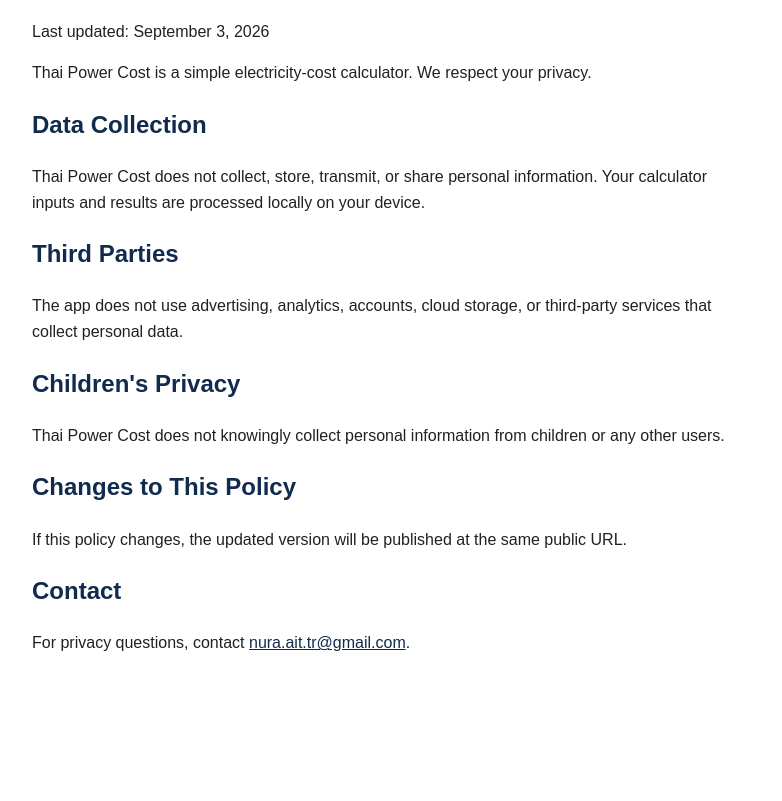
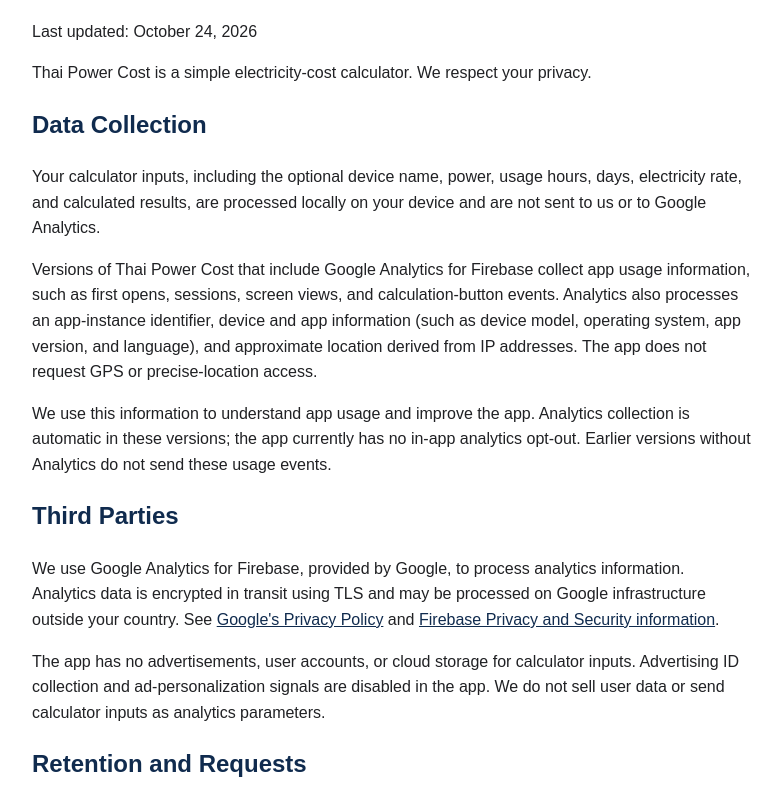
Before and after one commit to denizvahdettinn/thai-power-cost-privacy, a plain HTML site: page index.html in a window 1280 px wide. Shown: the part 102-903 px from the top of the page, without its empty margins (248-1030 px from the left). Before the commit the page ends 806 px from the top, so only its background shows below. Drawn offline with Linux system fonts and the light colour scheme.

Commit message:
Disclose Firebase Analytics collection and privacy controls

```diff
--- a/index.html
+++ b/index.html
@@ -12,16 +12,29 @@
 </head>
 <body>
   <h1>Privacy Policy for Thai Power Cost</h1>
-  <p>Last updated: September 3, 2026</p>
+  <p>Last updated: October 24, 2026</p>
+
   <p>Thai Power Cost is a simple electricity-cost calculator. We respect your privacy.</p>
+
   <h2>Data Collection</h2>
-  <p>Thai Power Cost does not collect, store, transmit, or share personal information. Your calculator inputs and results are processed locally on your device.</p>
+  <p>Your calculator inputs, including the optional device name, power, usage hours, days, electricity rate, and calculated results, are processed locally on your device and are not sent to us or to Google Analytics.</p>
+  <p>Versions of Thai Power Cost that include Google Analytics for Firebase collect app usage information, such as first opens, sessions, screen views, and calculation-button events. Analytics also processes an app-instance identifier, device and app information (such as device model, operating system, app version, and language), and approximate location derived from IP addresses. The app does not request GPS or precise-location access.</p>
+  <p>We use this information to understand app usage and improve the app. Analytics collection is automatic in these versions; the app currently has no in-app analytics opt-out. Earlier versions without Analytics do not send these usage events.</p>
+
   <h2>Third Parties</h2>
-  <p>The app does not use advertising, analytics, accounts, cloud storage, or third-party services that collect personal data.</p>
+  <p>We use Google Analytics for Firebase, provided by Google, to process analytics information. Analytics data is encrypted in transit using TLS and may be processed on Google infrastructure outside your country. See <a href="https://policies.google.com/privacy">Google's Privacy Policy</a> and <a href="https://firebase.google.com/support/privacy">Firebase Privacy and Security information</a>.</p>
+  <p>The app has no advertisements, user accounts, or cloud storage for calculator inputs. Advertising ID collection and ad-personalization signals are disabled in the app. We do not sell user data or send calculator inputs as analytics parameters.</p>
+
+  <h2>Retention and Requests</h2>
+  <p>Analytics data is retained according to the Google Analytics property's configured retention settings and Google's applicable retention rules. We use aggregate reports to understand usage. Contact us at the email below with privacy or deletion questions. Because the app has no user account and we do not associate Analytics identifiers with your name or email, we may be unable to identify a particular installation's analytics records from an email address alone.</p>
+  <p>Uninstalling the app stops future collection from that installation but does not automatically delete previously collected Analytics data.</p>
+
   <h2>Children's Privacy</h2>
-  <p>Thai Power Cost does not knowingly collect personal information from children or any other users.</p>
+  <p>Thai Power Cost is a general-purpose utility and is not specifically directed at children. We do not ask for names, ages, contact information, or account registration in the app. If you have concerns about a child's analytics data, please contact us.</p>
+
   <h2>Changes to This Policy</h2>
   <p>If this policy changes, the updated version will be published at the same public URL.</p>
+
   <h2>Contact</h2>
   <p>For privacy questions, contact <a href="mailto:nura.ait.tr@gmail.com">nura.ait.tr@gmail.com</a>.</p>
 </body>
```
